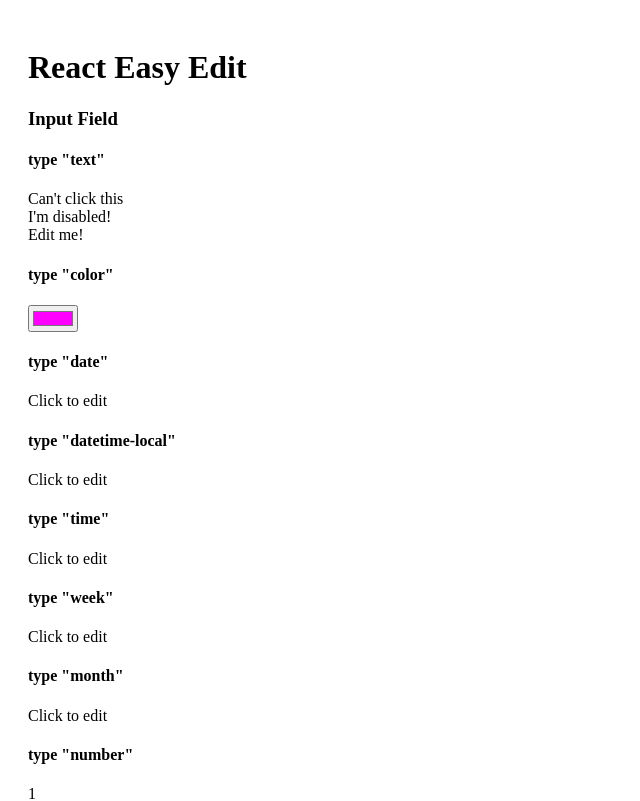
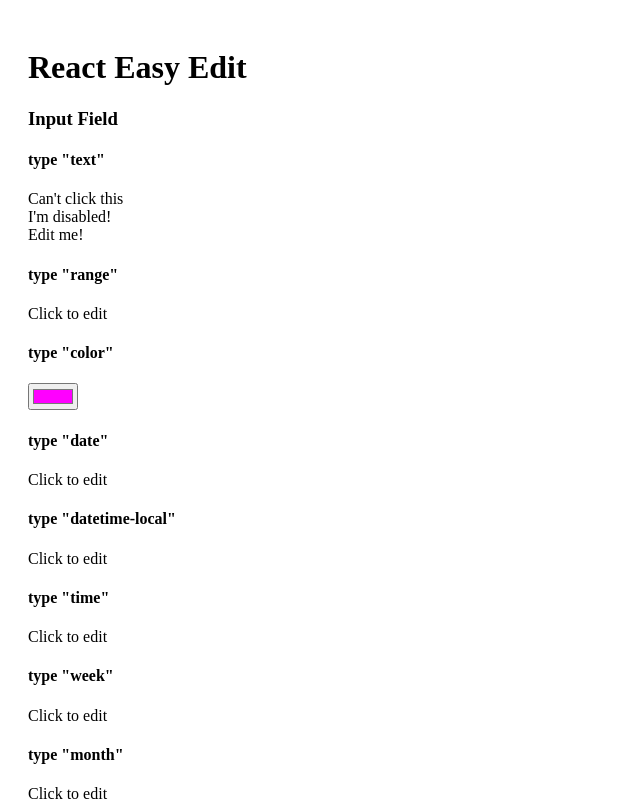
Before and after one commit to giorgosart/react-easy-edit, a React (Create React App) app: page / in a window 1280 px wide. Shown: the top 801 px of the page, without its empty margins (0-640 px from the left). Built offline with nearby package versions, Linux system fonts and the light colour scheme.

Commit message:
#16 added support for 'range' type

```diff
--- a/src/demo/App.js
+++ b/src/demo/App.js
@@ -52,7 +52,11 @@
                   type="text"
                   value="Edit me!"
                   onSave={App.onTest}
-                  name="name-one"
+              />
+              <h4>type "range"</h4>
+              <EasyEdit
+                  type="range"
+                  onSave={App.onTest}
               />
               <h4>type "color"</h4>
               <EasyEdit
--- a/src/lib/EasyEdit.jsx
+++ b/src/lib/EasyEdit.jsx
@@ -102,6 +102,7 @@
       case 'time':
       case 'month':
       case 'week':
+      case 'range':
         return (
             <EasyInput
                 value={editing ? this.state.tempValue : this.state.value}
@@ -213,7 +214,8 @@
       case 'datetime-local':
       case 'time':
       case 'month':
-      case 'week': {
+      case 'week':
+      case 'range': {
         return (
             <div
                 className={this.setCssClasses('easy-edit-wrapper')}
@@ -295,7 +297,7 @@
 EasyEdit.propTypes = {
   type: PropTypes.oneOf([
     'text', 'number', 'color', 'textarea', 'date', 'datetime-local',
-    'time', 'month', 'week', 'radio', 'checkbox', 'select'
+    'time', 'month', 'week', 'radio', 'checkbox', 'select', 'range'
   ]).isRequired,
   value: PropTypes.oneOfType([
     PropTypes.string,
```
Also changed, not shown: 1 other file (tests, documents, lock files or other folders).
